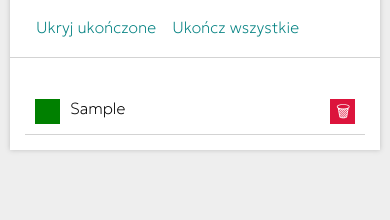
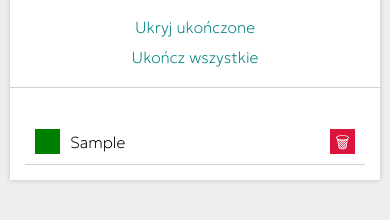
Before and after one commit to AnnaSudy/To-do_list, a plain HTML site: page index.html in a window 390 px wide. Both pictures are taken after typing "Sample" into the empty fields and a click on the button "Dodaj zadanie". Shown: the part 328-548 px from the top of the page. Drawn offline with nearby package versions, Linux system fonts and the light colour scheme.

Commit message:
improve centering of button

```diff
--- a/css/list.css
+++ b/css/list.css
@@ -6,6 +6,7 @@
   list-style-type: none;
   display: grid;
   grid-template-columns: auto 1fr auto;
+  align-items: center;
   word-break: break-word;
   padding: 10px;
   border-bottom: 1px lightgrey solid;
@@ -20,8 +21,9 @@
   border: none;
   height: 25px;
   width: 25px;
-  text-align: center;
-  justify-content: center;
+display: flex;
+align-items: center;
+justify-content: center;
   transition: background 1s;
   cursor: pointer;
 }
--- a/css/section.css
+++ b/css/section.css
@@ -41,7 +41,7 @@
 
 @media (max-width: 767px) {
   .section__button {
-    flex-basis: 100%;
+    width: 100%;
     margin-top: 10px;
   }
   .section__buttons {
```
